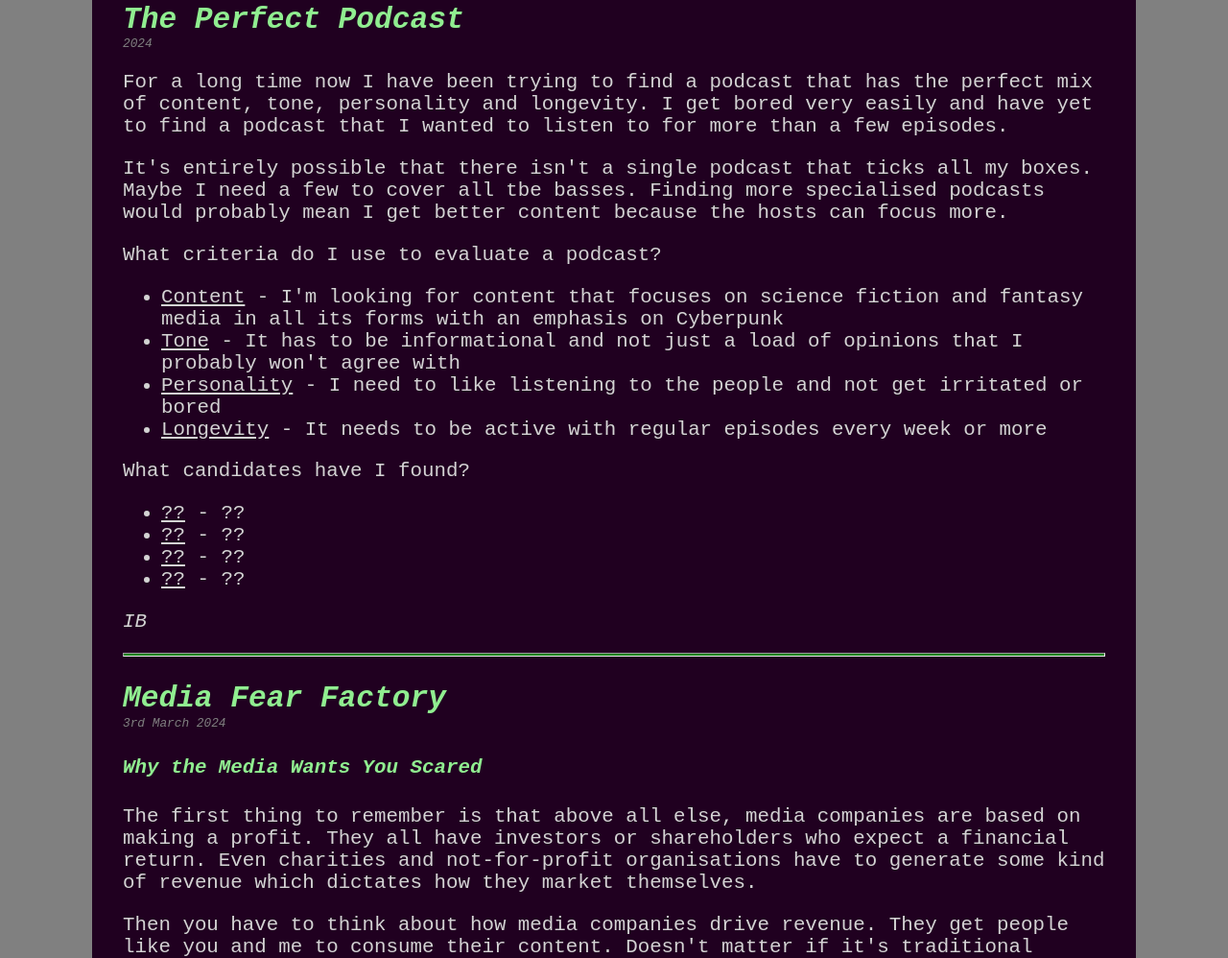
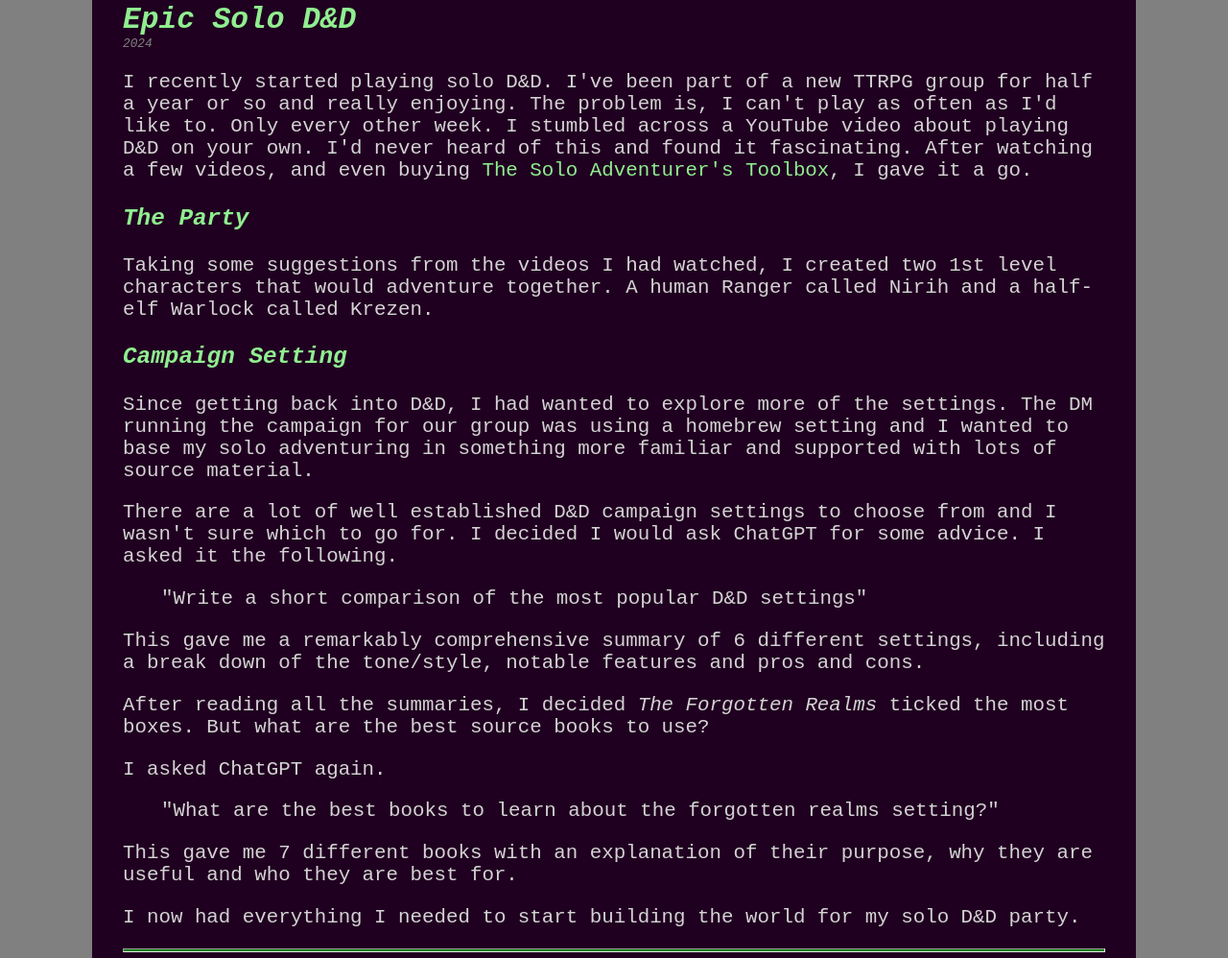
Before and after one commit to jafwatt/itchybonez.xyz, a plain HTML site: page index.html in a window 1280 px wide. Shown: the part 162-1160 px from the top of the page at 96% size. Drawn offline with Linux system fonts and the light colour scheme.

Commit message:
Solo D&D

```diff
--- a/index.html
+++ b/index.html
@@ -32,8 +32,46 @@
             <hr>
 
             <div class="post">
+                <h2 class="posttitle">Epic Solo D&D</h2>
+                <div class="timestamp">2024</div>
+                <div class="postbody">
+                    <p>
+                        I recently started playing solo D&D. I've been part of a new TTRPG group for half a year or so and really enjoying. The problem is, I can't play as often as I'd like to. Only every other week. I stumbled across a YouTube video about playing D&D on your own. I'd never heard of this and found it fascinating. After watching a few videos, and even buying <a href="https://www.dmsguild.com/product/252355/The-Solo-Adventurers-Toolbox">The Solo Adventurer's Toolbox</a>, I gave it a go.
+                    </p>
+                    <h3>The Party</h3>
+                    <p>
+                        Taking some suggestions from the videos I had watched, I created two 1st level characters that would adventure together. A human Ranger called Nirih and a half-elf Warlock called Krezen.
+                    </p>
+                    <h3>Campaign Setting</h3>
+                    <p>
+                        Since getting back into D&D, I had wanted to explore more of the settings. The DM running the campaign for our group was using a homebrew setting and I wanted to base my solo adventuring in something more familiar and supported with lots of source material.
+                    </p>
+                    <p>
+                        There are a lot of well established D&D campaign settings to choose from and I wasn't sure which to go for. I decided I would ask ChatGPT for some advice. I asked it the following.
+                    </p>
+                    <blockquote>"Write a short comparison of the most popular D&D settings"</blockquote>
+                    <p>
+                        This gave me a remarkably comprehensive summary of 6 different settings, including a break down of the tone/style, notable features and pros and cons.
+                    </p>
+                    <p>
+                        After reading all the summaries, I decided <i>The Forgotten Realms</i> ticked the most boxes. But what are the best source books to use?
+                    </p>
+                    <p>I asked ChatGPT again.</p>
+                    <blockquote>"What are the best books to learn about the forgotten realms setting?"</blockquote>
+                    <p>
+                        This gave me 7 different books with an explanation of their purpose, why they are useful and who they are best for.
+                    </p>
+                    <p>
+                        I now had everything I needed to start building the world for my solo D&D party.
+                    </p>
+                </div>
+            </div>
+
+            <hr>
+
+            <div class="post">
                 <h2 class="posttitle">The Perfect Podcast</h2>
-                <div class="timestamp">2024</div>
+                <div class="timestamp">2nd November 2024</div>
                 <div class="postbody">
                     <p>
                         For a long time now I have been trying to find a podcast that has the perfect mix of content, tone, personality and   longevity. I get bored very easily and have yet to find a podcast that I wanted to listen to for more than a few episodes.
--- a/main.css
+++ b/main.css
@@ -47,3 +47,16 @@ hr {
     margin-bottom: 15px;
     margin-top: -25px;
 }
+
+a {
+    color: lightgreen;
+    text-decoration: none;
+}
+
+a:hover {
+    text-decoration: lightgreen underline;
+}
+
+a:visited {
+    color: green;
+}
```
